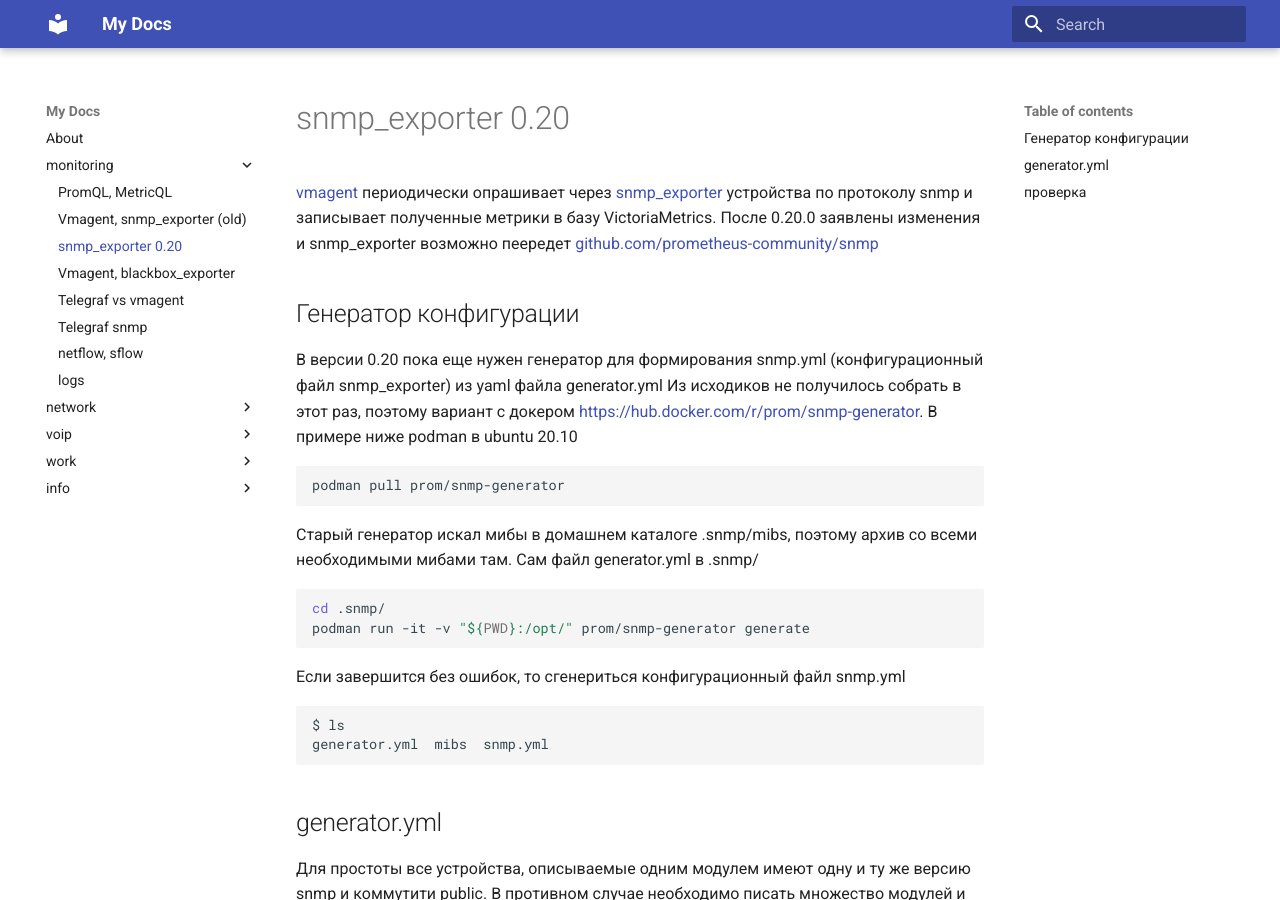
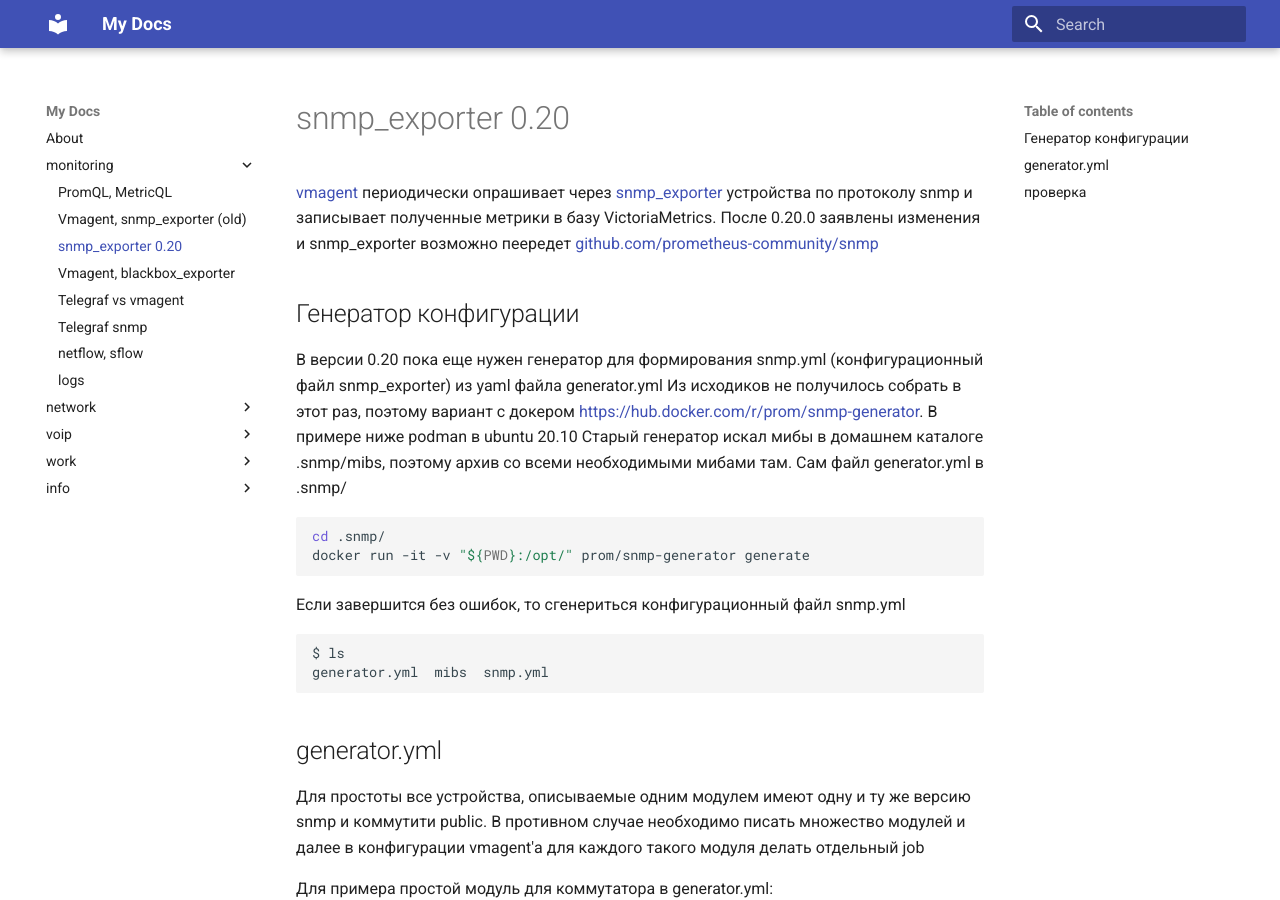
Before and after one commit to v98765/v98765.github.io, an MkDocs documentation site: the page built from docs/monitoring/snmp_exporter_20.md, in a window 1280 px wide and 900 px high. Built offline with MkDocs 1.6.1 and Material for MkDocs 9.7.7, drawn with Linux system fonts in a browser that asks for light colours.

Commit message:
docker replace

````diff
--- a/docs/monitoring/snmp_exporter_20.md
+++ b/docs/monitoring/snmp_exporter_20.md
@@ -7,14 +7,11 @@
 В версии 0.20 пока еще нужен генератор для формирования snmp.yml (конфигурационный файл snmp_exporter) из yaml файла generator.yml
 Из исходиков не получилось собрать в этот раз, поэтому вариант с докером [https://hub.docker.com/r/prom/snmp-generator](https://hub.docker.com/r/prom/snmp-generator).
 В примере ниже podman в ubuntu 20.10
-```sh
-podman pull prom/snmp-generator
-```
 Старый генератор искал мибы в домашнем каталоге .snmp/mibs, поэтому архив со всеми необходимыми мибами там.
 Сам файл generator.yml в .snmp/
 ```sh
 cd .snmp/
-podman run -it -v "${PWD}:/opt/" prom/snmp-generator generate
+docker run -it -v "${PWD}:/opt/" prom/snmp-generator generate
 ```
 Если завершится без ошибок, то сгенериться конфигурационный файл snmp.yml
 ```sh
````
